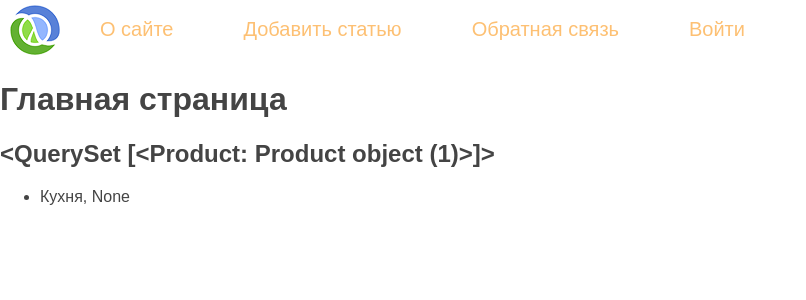
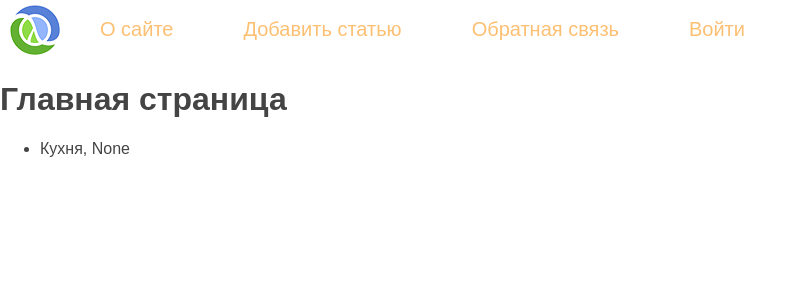
Before and after one commit to appinfin/https---github.com-appinfin-djangosite, a Django app: page / in a window 1280 px wide. Shown: the top 300 px of the page, without its empty margins (0-806 px from the left). Run offline with Django 5.2, Linux system fonts and the light colour scheme; data comes from the database, SQL or seed files in the repository.

Commit message:
Lenovo cycle for tag get_product

```diff
--- a/myfirstsite/school/templates/school/base.html
+++ b/myfirstsite/school/templates/school/base.html
@@ -1,4 +1,5 @@
 {% load static %}
+{% load school_tags %}
 
 <!DOCTYPE html>
 <html lang="en">
@@ -16,8 +17,8 @@
     <li class="logo"></li>
 
 {% for m in menu %}
-<li><a href="{% url m.url_name %}"> {{ m.title }} </a></li>
-    {% endfor %}
+    <li><a href="{% url m.url_name %}"> {{ m.title }} </a></li>
+{% endfor %}
 </ul>
 
 {% endblock mainmenu %}
--- a/myfirstsite/school/templates/school/index.html
+++ b/myfirstsite/school/templates/school/index.html
@@ -1,10 +1,11 @@
 {% extends 'school/base.html'%}
-{% load school_tags %}
+<!-- {% load school_tags %} -->
 
 {% block content %}
 <h1>{{title}}</h1>
-<h2>{% get_product %}</h2>
-<!-- Цикл вывода товаров -->
+<h2>{% get_product as product%}</h2>
+
+<!-- Цикл вывода списка товаров -->
 <ul>
     {% for p in product %}
     <li>
```
